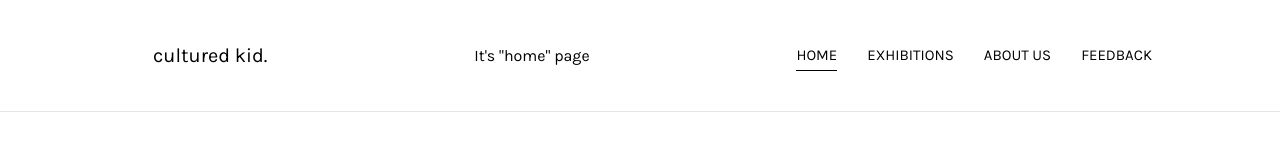
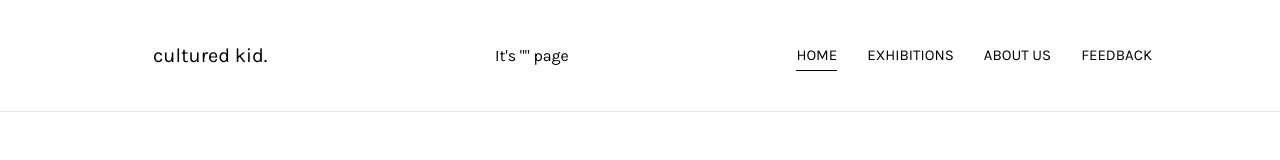
Before and after one commit to zhuravskayalina/art_gallery, a React (Vite) app in the folder react-ts-app/: page / in a window 1280 px wide. Shown: the top 160 px of the page. Built offline with nearby package versions, Linux system fonts and the light colour scheme; some icons are missing.

Commit message:
fix: location on header when reload page

```diff
--- a/react-ts-app/src/components/Header/Header.tsx
+++ b/react-ts-app/src/components/Header/Header.tsx
@@ -28,7 +28,8 @@ const navItems: NavigationItem[] = [
 ];
 
 function Header() {
-  const [pageName, setPageName] = useState('home');
+  const location = window.location.href.split('/')[window.location.href.split('/').length - 1];
+  const [pageName, setPageName] = useState(location);
 
   const showCurrentPageName = (name: string) => {
     setPageName(name);
```
